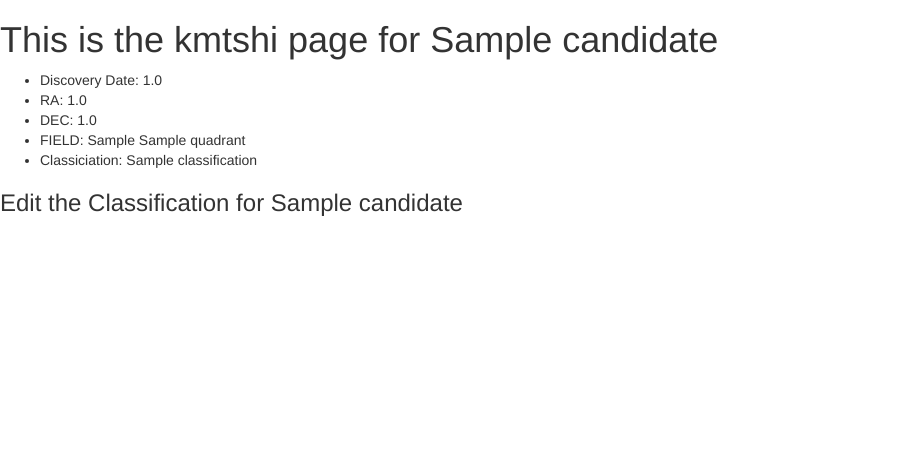
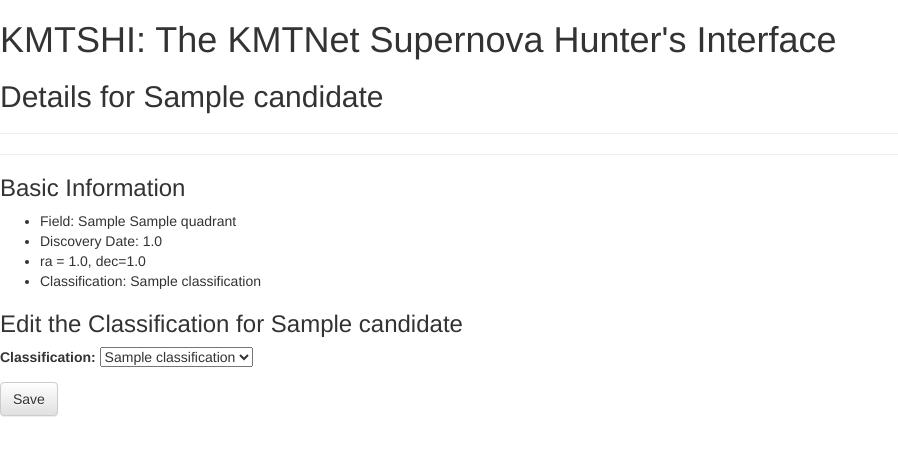
Before and after one commit to mdrout/KMTNet-SN-Exchange, a Django app: page /1/ in a window 1280 px wide. Shown: the top 456 px of the page, without its empty margins (0-898 px from the left). Run offline with Django 3.2, Linux system fonts and the light colour scheme; tables that the repository leaves empty hold one stand-in row (values such as "Sample post"); some libraries are stand-ins or nearby versions.

Commit message:
Can now edit classification from details page

```diff
--- a/kmtshi/templates/kmtshi/detail.html
+++ b/kmtshi/templates/kmtshi/detail.html
@@ -7,16 +7,23 @@
     </head>
     <body>
 
-        <h1> This is the kmtshi page for  {{ candidate }} </h1>
+        <h1> KMTSHI: The KMTNet Supernova Hunter's Interface </h1>
+        <h2> Details for {{candidate}} </h2>
+        <hr>
+        <hr>
+        <h3>Basic Information</h3>
         <ul>
+            <li> Field: {{candidate.field}} {{candidate.quadrant}} </li>
             <li> Discovery Date: {{candidate.date_disc}} </li>
-            <li> RA: {{candidate.ra}} </li>
-            <li> DEC: {{candidate.dec}} </li>
-            <li> FIELD: {{candidate.field}} {{candidate.quadrant}} </li>
-            <li> Classiciation: {{candidate.classification}} </li>
+            <li> ra = {{candidate.ra}}, dec={{candidate.dec}} </li>
+            <li> Classification: {{candidate.classification}} </li>
         </ul>
         <dev>
             <h3>Edit the Classification for {{candidate}}</h3>
+            <form method="POST" class="post-form">{% csrf_token %}
+            {{ form.as_p }}
+            <button type="submit" class="save btn btn-default">Save</button>
+        </form>
         </dev>
 
     </body>
--- a/kmtshi/views.py
+++ b/kmtshi/views.py
@@ -15,7 +15,17 @@ def candidates(request):
 
 def detail(request, candidate_id):
     candidate=get_object_or_404(Candidate, pk=candidate_id)
-    return render(request, 'kmtshi/detail.html',{'candidate': candidate})
+
+    if request.method == "POST":
+        form = CandidateForm(request.POST, instance=candidate)
+        if form.is_valid():
+            candidate = form.save(commit=False)
+            candidate.save()
+            return redirect('detail',candidate_id=candidate_id)
+    else:
+        form = CandidateForm(instance=candidate)
+
+    return render(request, 'kmtshi/detail.html',{'form': form,'candidate': candidate})
 
 def classification_edit(request, candidate_id):
     candidate = get_object_or_404(Candidate, pk=candidate_id)
```
